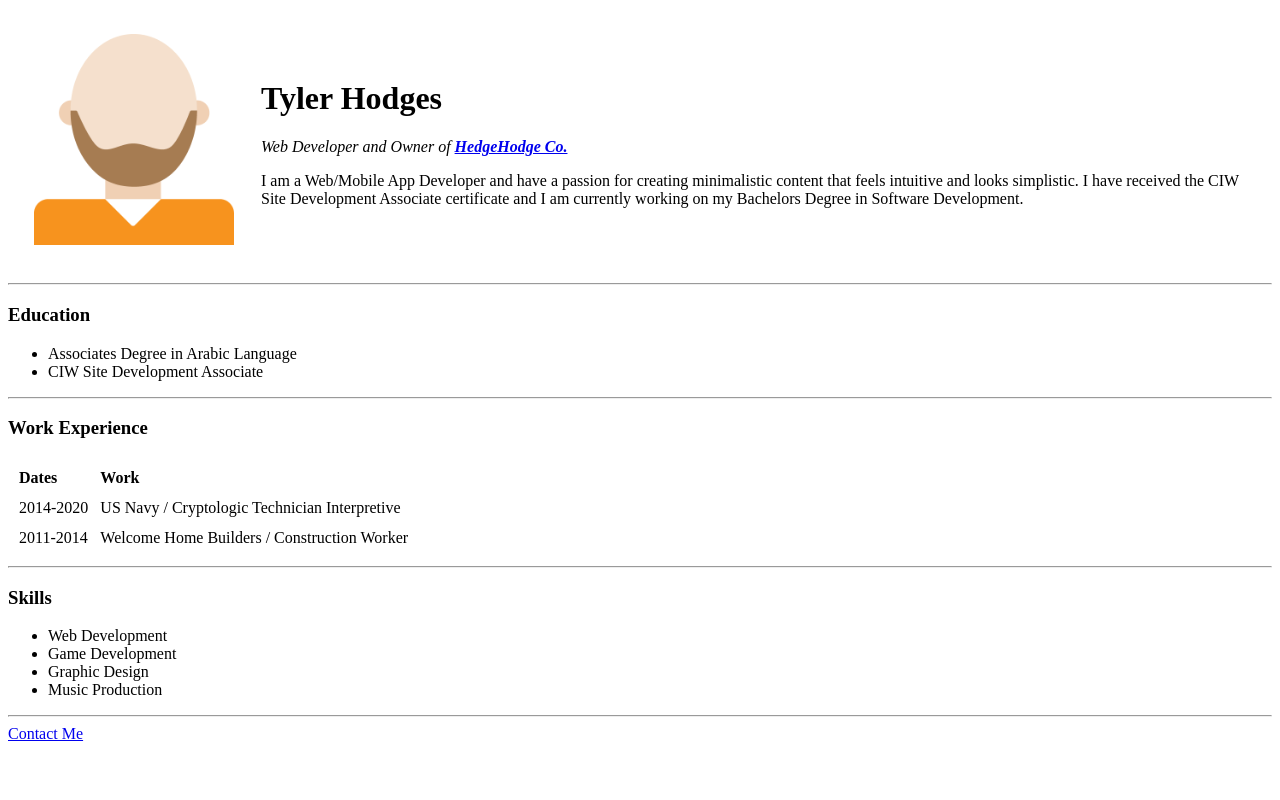
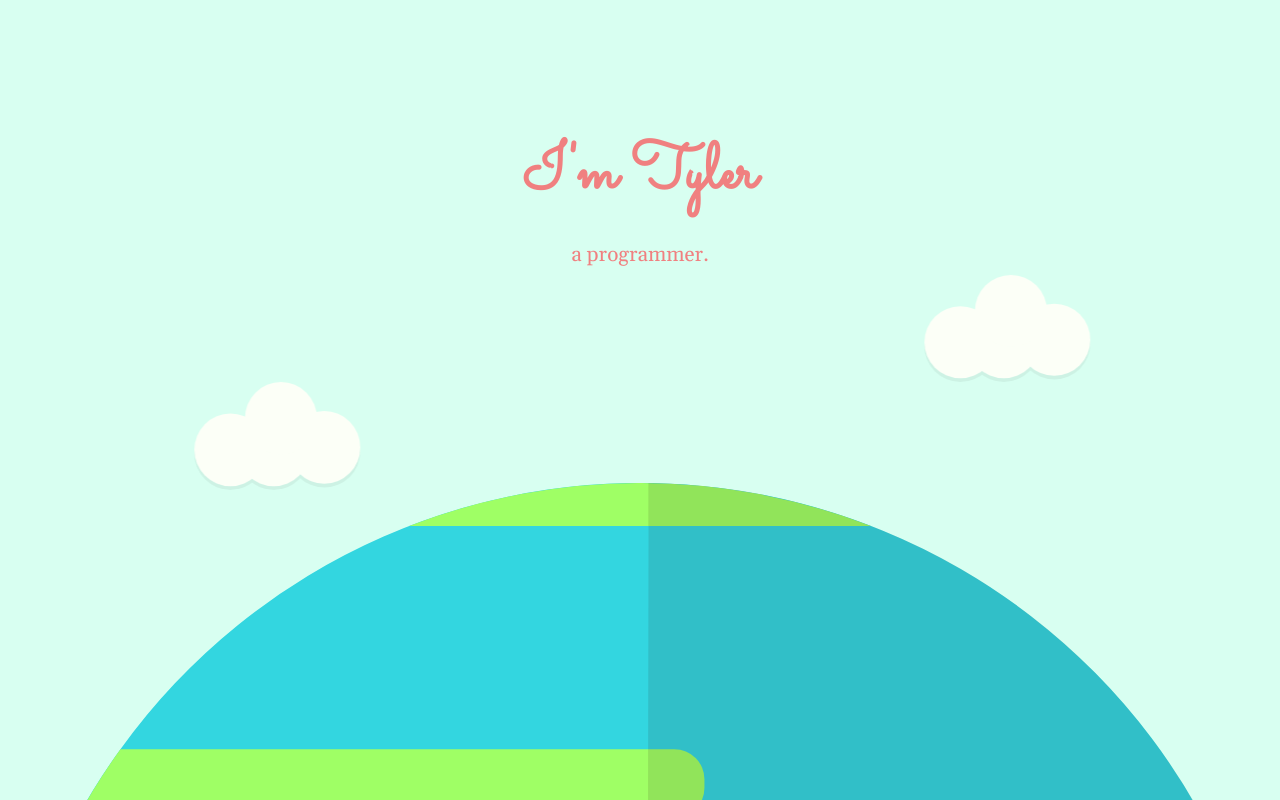
Before and after one commit to HedgeHodge/Portfolio-Website, a plain HTML site: page index.html in a window 1280 px wide. Shown: the top 800 px of the page. Drawn offline with nearby package versions, Linux system fonts and the light colour scheme.

Commit message:
Completely rehauled look
Added social links, images, icons, animations.

```diff
--- /dev/null
+++ b/css/styles.css
@@ -0,0 +1,131 @@
+body {
+  font-family: 'Gelasio', serif;
+  margin: 0;
+  background-color: white;
+  font-size: 1.3em;
+}
+
+a {
+  color: #fab04f;
+}
+
+h1, h2, h3, h4, h5, h6 {
+  font-family: 'Poppins', sans-serif;
+  color: lightcoral;
+}
+
+h1, p {
+  color: lightcoral;
+  text-align: center;
+}
+
+h1 {
+  font-size: 4rem;
+  margin: 0;
+  font-family: 'Sacramento', cursive;
+}
+
+hr {
+  border-style: dotted none none none;
+  width: 8%;
+  border-top-width: 6px;
+  color: lightgray;
+}
+
+.top-container {
+  background-color: #d8fff1;
+  padding-top: 10%;
+}
+
+.top-container p {
+  font-size: 1.3rem;
+  margin: 20px 0px 0px 0px;
+}
+
+.middle-container {
+  text-align: center;
+  width: 500px;
+  margin: 0 auto;
+  padding-top: 50px;
+  background-color: white;
+}
+
+.middle-container p {
+  color: gray;
+}
+
+.bottom-container {
+  text-align: center;
+  padding: 40px 0;
+}
+
+.bottom-container img {
+  height: 40px;
+  margin: 0 10px;
+}
+
+
+.cloud {
+  display: block;
+  width: 13%;
+}
+
+.skill-row {
+  border: 5px solid lightgray;
+  border-radius: 50px;
+  padding: 10% 6%;
+  margin: 6% 0;
+}
+
+.slide-top {
+	-webkit-animation: slide-top 5s ease-in-out infinite alternate both;
+	        animation: slide-top 3s ease-in-out infinite alternate both;
+}
+
+/* ----------------------------------------------
+ * Generated by Animista on 2020-1-4 10:5:48
+ * Licensed under FreeBSD License.
+ * See http://animista.net/license for more info.
+ * w: http://animista.net, t: @cssanimista
+ * ---------------------------------------------- */
+
+/**
+ * ----------------------------------------
+ * animation slide-top
+ * ----------------------------------------
+ */
+ @-webkit-keyframes slide-top {
+  0% {
+    -webkit-transform: translateY(0);
+            transform: translateY(0);
+  }
+  100% {
+    -webkit-transform: translateY(40px);
+            transform: translateY(40px);
+  }
+}
+@keyframes slide-top {
+  0% {
+    -webkit-transform: translateX(0) translateY(0);
+            transform: translateX(0) translateY(0);
+  }
+
+  100% {
+    -webkit-transform: translateX(10px) translateY(30px);
+            transform: translateX(10px) translateY(30px);
+  }
+}
+
+
+#cloud1 {
+  margin: 0 15% 0 auto;
+}
+
+#cloud2 {
+  margin: 0 0 0 15%;
+}
+
+.earth {
+  display: block;
+  top: 60%;
+}
--- a/index.html
+++ b/index.html
@@ -1,70 +1,56 @@
 <!DOCTYPE html>
 <html lang="en">
-  <head>
-    <meta charset="UTF-8" />
-    <title>Tyler's Personal Site</title>
-  </head>
-  <body>
-    <table cellspacing="25px">
-      <tr>
-        <td>
-          <img src="avatar.png" alt="tyler profile picture" width="200px" />
-        </td>
-        <td>
-          <h1>Tyler Hodges</h1>
-          <p>
-            <em
-              >Web Developer and Owner of
-              <strong
-                ><a href="www.hedgehodge.co">HedgeHodge Co.</a></strong
-              ></em
-            >
-          </p>
-          <p>
-            I am a Web/Mobile App Developer and have a passion for creating
-            minimalistic content that feels intuitive and looks simplistic. I
-            have received the CIW Site Development Associate certificate and I
-            am currently working on my Bachelors Degree in Software Development.
-          </p>
-        </td>
-      </tr>
-    </table>
+<head>
+  <meta charset="UTF-8">
+  <meta name="viewport" content="width=device-width, initial-scale=1.0">
+  <meta http-equiv="X-UA-Compatible" content="ie=edge">
+  <title>Tyler Hodges</title>
+  <link rel="stylesheet" href="css/styles.css">
+  <link rel="icon" href="images/favicon.ico">
+  <link href="https://fonts.googleapis.com/css?family=Gelasio|Poppins|Sacramento&display=swap" rel="stylesheet">
+</head>
+<body>
+  <div class="top-container">
+    <h1>I'm Tyler</h1>
+    <p>a programmer.</p>
+    <img src="images/cloud.svg" class="cloud slide-top" id="cloud1">
+    <img src="images/cloud.svg" class="cloud slide-top" id="cloud2">
+    <img src="images/earth2.svg" class="earth">
+  </div>
+  <div class="middle-container">
+    <div class="profile">
+      <img src="https://image.flaticon.com/icons/svg/149/149452.svg" alt="flat avatar profile picture" height="150px">
+      <h2>Hello</h2>
+      <p>My name is Tyler Hodges. I am a Web/Mobile Developer and I am the owner of HedgeHodge Co.</p>
+    </div>
+    <hr>
+    <div class="skills">
+      <h2>My Skills</h2>
+      <div class="skill-row">
+        <img class="music-note" src="https://image.flaticon.com/icons/svg/126/126493.svg" alt="music note icon" height="150px">
+        <h3>Music</h3>
+        <p>I have been playing music most of my life and can play anything that can make a sound. I would like to be able to compose music one day. I greatly enjoy Electronic Music, but I will listen to any genre.</p>
+      </div>
+      <div class="skill-row">
+        <img class="mountain" src="https://image.flaticon.com/icons/svg/762/762386.svg" alt="minimal icon of a mountain" height="180px">
+        <h3>Rock Climbing</h3>
+        <p>I have been Rock Climbing on and off since I was about 12 years old, but within the past few years, I began climbing very often. Although I have mostly stuck to Indoor Climbing Gyms, I hope to take it outside soon.</p>
+      </div>
+    </div>
+    <hr>
+    <div class="contact-me">
+      <h2>Get In Touch</h2>
+      <p>Whether it's a business inquiry or you just want to ask a question, don't hesitate to message me.</p>
+      <a class="btn" href="mailto:name@email.com">CONTACT ME</a>
+    </div>
+  </div>
 
-    <hr />
-    <h3>Education</h3>
-    <ul>
-      <li>Associates Degree in Arabic Language</li>
-      <li>CIW Site Development Associate</li>
-    </ul>
-    <hr />
-    <h3>Work Experience</h3>
-    <table cellspacing="10px">
-      <thead>
-        <tr>
-          <td><strong>Dates</strong></td>
-          <td><strong>Work</strong></td>
-        </tr>
-      </thead>
-      <tbody>
-        <tr>
-          <td>2014-2020</td>
-          <td>US Navy / Cryptologic Technician Interpretive</td>
-        </tr>
-        <tr>
-          <td>2011-2014</td>
-          <td>Welcome Home Builders / Construction Worker</td>
-        </tr>
-      </tbody>
-    </table>
-    <hr />
-    <h3>Skills</h3>
-    <ul>
-        <li>Web Development</li>
-        <li>Game Development</li>
-        <li>Graphic Design</li>
-        <li>Music Production</li>
-    </ul>
-    <hr>
-    <a href="contact.html" target="_blank" rel="noreferrer">Contact Me</a>
-  </body>
+
+  <div class="bottom-container">
+    <a class="footer-link" href="https://twitter.com/Hodges3902"><img src="images/twitter.svg" alt=""></a>
+    <a class="footer-link" href="https://www.linkedin.com/in/tyler-hodges-50b780161"><img src="images/linkedin.svg" alt=""></a>
+    <a class="footer-link" href="https://www.hedgehodge.co/"><img src="images/link.svg" alt=""></a>
+    <p>© 2020 Tyler Hodges.</p>
+  </div>
+</body>
 </html>
```
Also changed, not shown: images/avatar.png (added), images/cloud.svg (added), images/earth.svg (added), images/earth2.svg (added), images/favicon.ico (added), images/link.svg (added), images/linkedin.svg (added), images/twitter.svg (added).
